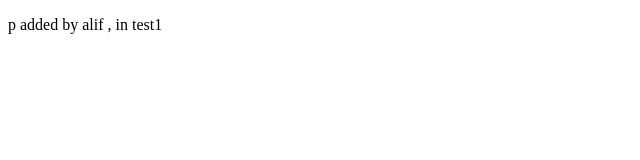
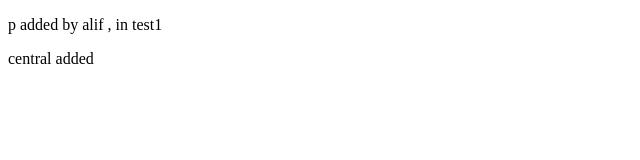
Before and after one commit to centralrepository-phb5/branch-test, a plain HTML site: page index.html in a window 1280 px wide. Shown: the full height of the page, 0-640 px from the left. Drawn offline with Linux system fonts and the light colour scheme.

Commit message:
Update index.html

```diff
--- a/index.html
+++ b/index.html
@@ -8,5 +8,6 @@
 </head>
 <body>
     <p>p added by alif , in test1</p>
+    central added
 </body>
 </html>
```
